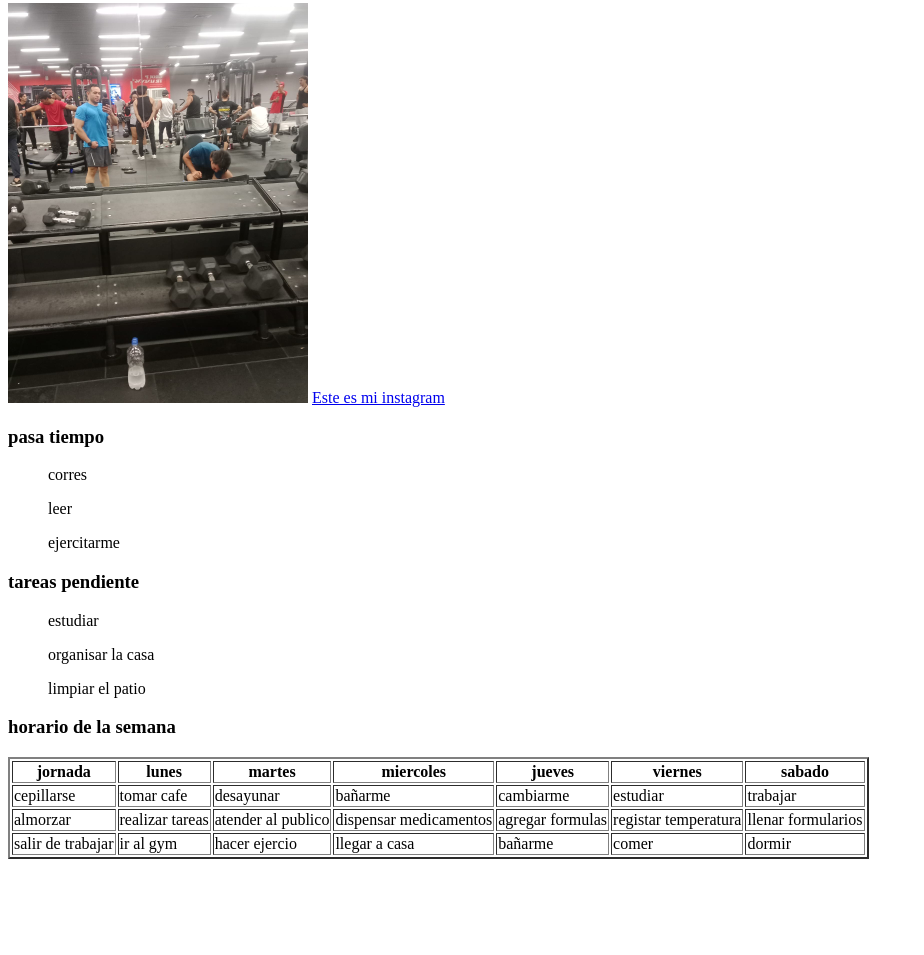
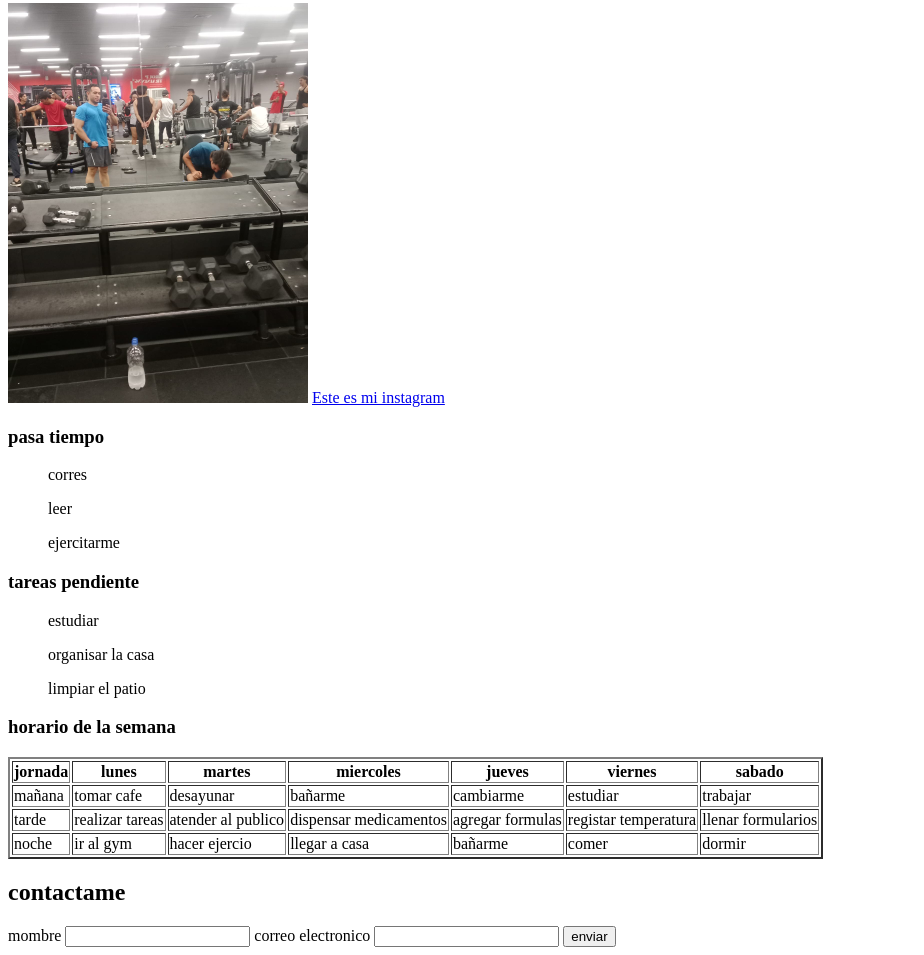
Before and after one commit to djaacosta/mi-pagina-web, a plain HTML site: page index.html in a window 1280 px wide. Shown: the part 158-1113 px from the top of the page, without its empty margins (0-924 px from the left). Before the commit the page ends 1025 px from the top, so only its background shows below. Drawn offline with Linux system fonts and the light colour scheme.

Commit message:
mi primer commit

```diff
--- a/index.html
+++ b/index.html
@@ -32,7 +32,7 @@
             <th>sabado</th>
         </tr>
         <tr>
-            <td>cepillarse</td>
+            <td>mañana</td>
             <td>tomar cafe</td>
             <td>desayunar</td>
             <td>bañarme</td>
@@ -41,7 +41,7 @@
             <td>trabajar</td>
         </tr>
         <tr>
-            <td>almorzar</td>
+            <td>tarde</td>
             <td>realizar tareas</td>
             <td>atender al publico</td>
             <td>dispensar medicamentos</td>
@@ -50,16 +50,25 @@
             <td>llenar formularios</td>
         </tr>
         <tr>
-            <td>salir de trabajar</td>
+            <td>noche</td>
             <td>ir al gym</td>
             <td>hacer ejercio</td>
             <td>llegar a casa</td>
             <td>bañarme</td>
             <td>comer</td>
             <td>dormir</td>
+
         </tr>
      </table>
+     <h2>contactame</h2>
+     <form action="">
+        <label for="nom">mombre</label>
+        <input type="text"id="nom" value=""required>
+        <label for="ema">correo electronico</label>
+        <input type="email" name="" id="ema"required>
+        <input type="submit" value="enviar">
 
+     </form>
 
 
 </body>
```
